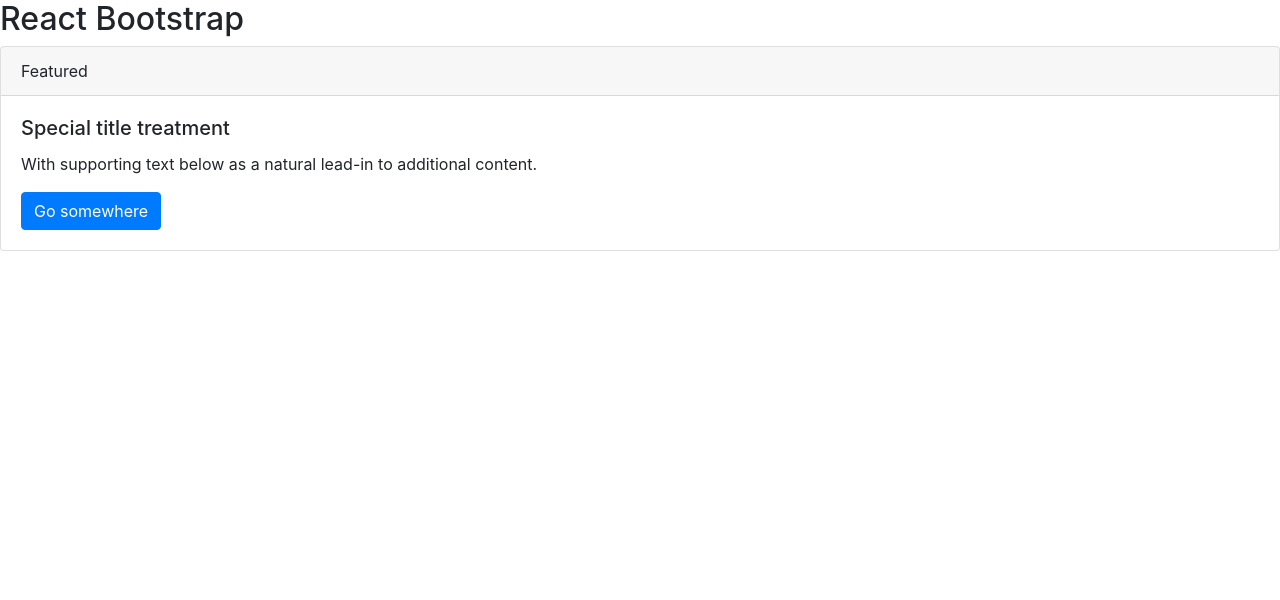
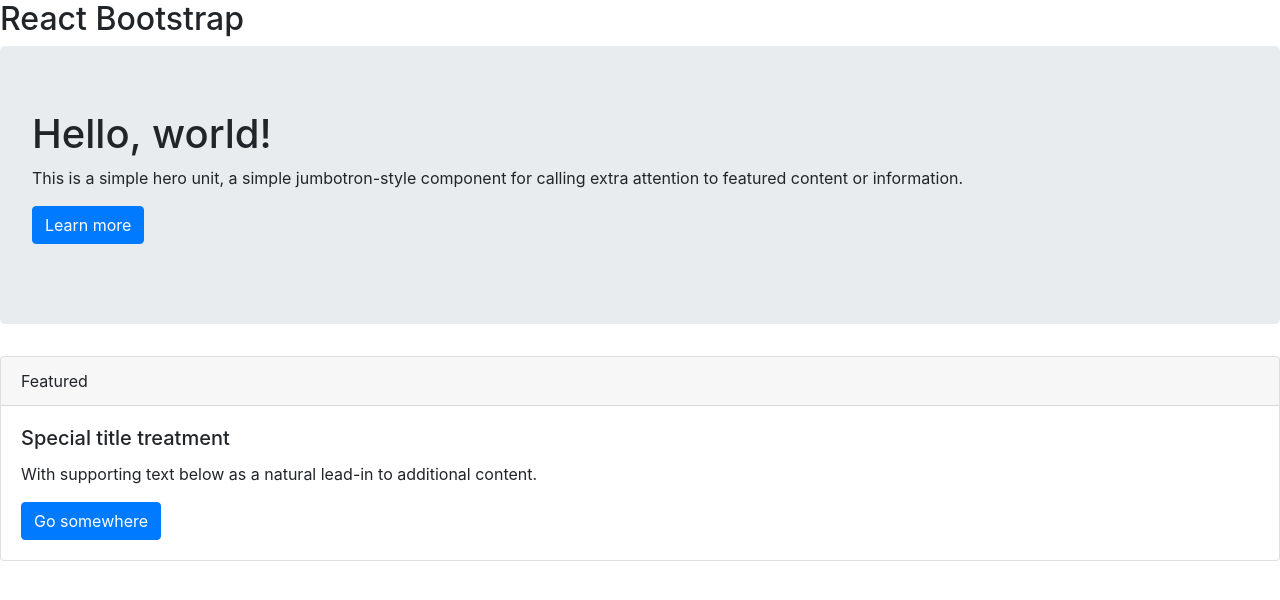
Before and after one commit to mimnets/breaking-news, a React (Create React App) app: page / in a window 1280 px wide. Shown: the top 600 px of the page. Built offline with nearby package versions, Linux system fonts and the light colour scheme.

Commit message:
added header componenet

```diff
--- a/src/App.js
+++ b/src/App.js
@@ -1,11 +1,13 @@
 import React from 'react';
 import './App.css';
 import News from './components/News/News';
+import Header from './components/Header/Header';
 
 function App() {
   return (
     <div>
       <h2>React Bootstrap</h2>
+      <Header></Header>
       <News></News>
     </div>
   );
--- /dev/null
+++ b/src/components/Header/Header.js
@@ -0,0 +1,19 @@
+import React from 'react';
+import { Jumbotron , Button } from 'react-bootstrap';
+
+const Header = () => {
+    return (
+        <Jumbotron>
+        <h1>Hello, world!</h1>
+        <p>
+            This is a simple hero unit, a simple jumbotron-style component for calling
+            extra attention to featured content or information.
+        </p>
+        <p>
+            <Button variant="primary">Learn more</Button>
+        </p>
+        </Jumbotron>
+    );
+};
+
+export default Header;
```
